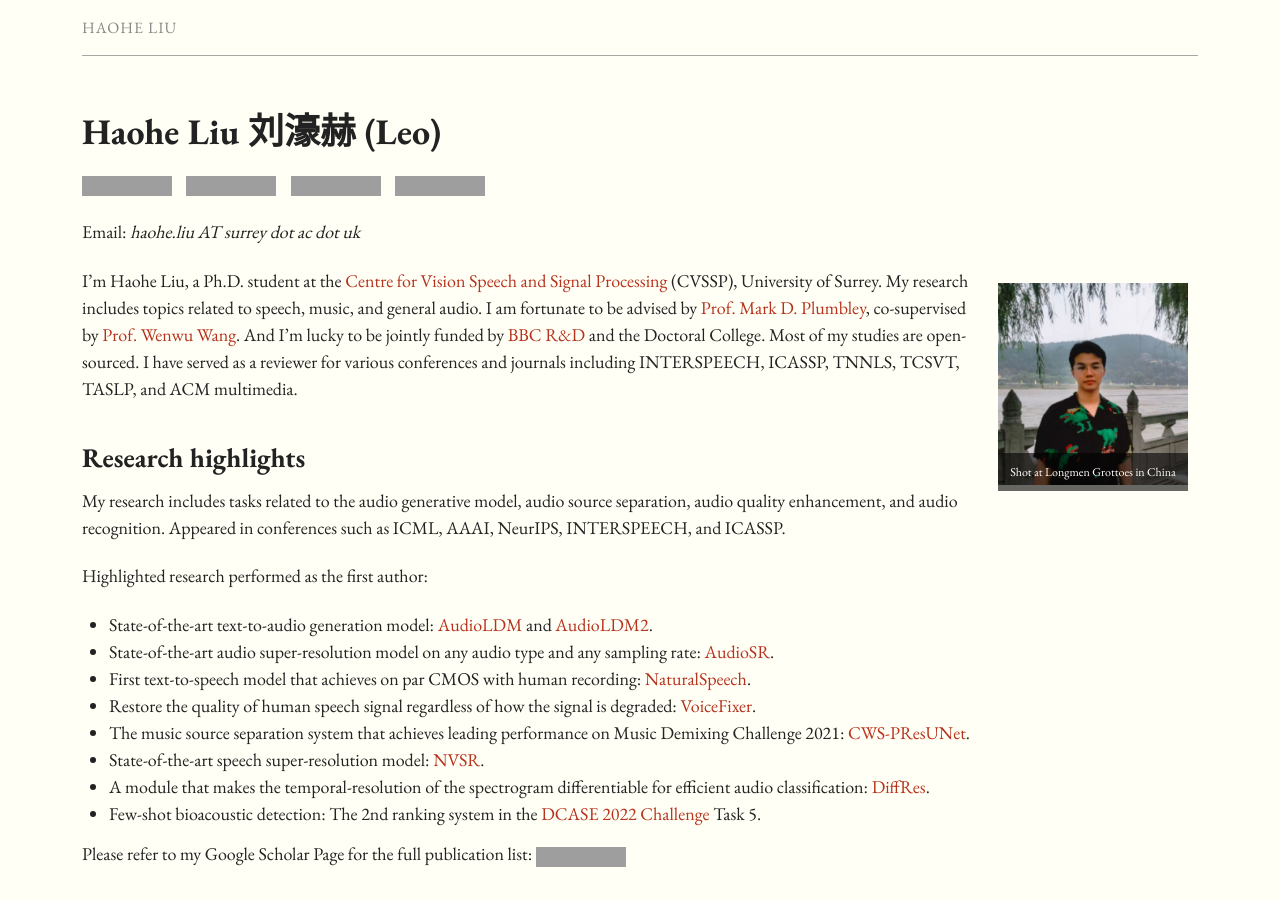
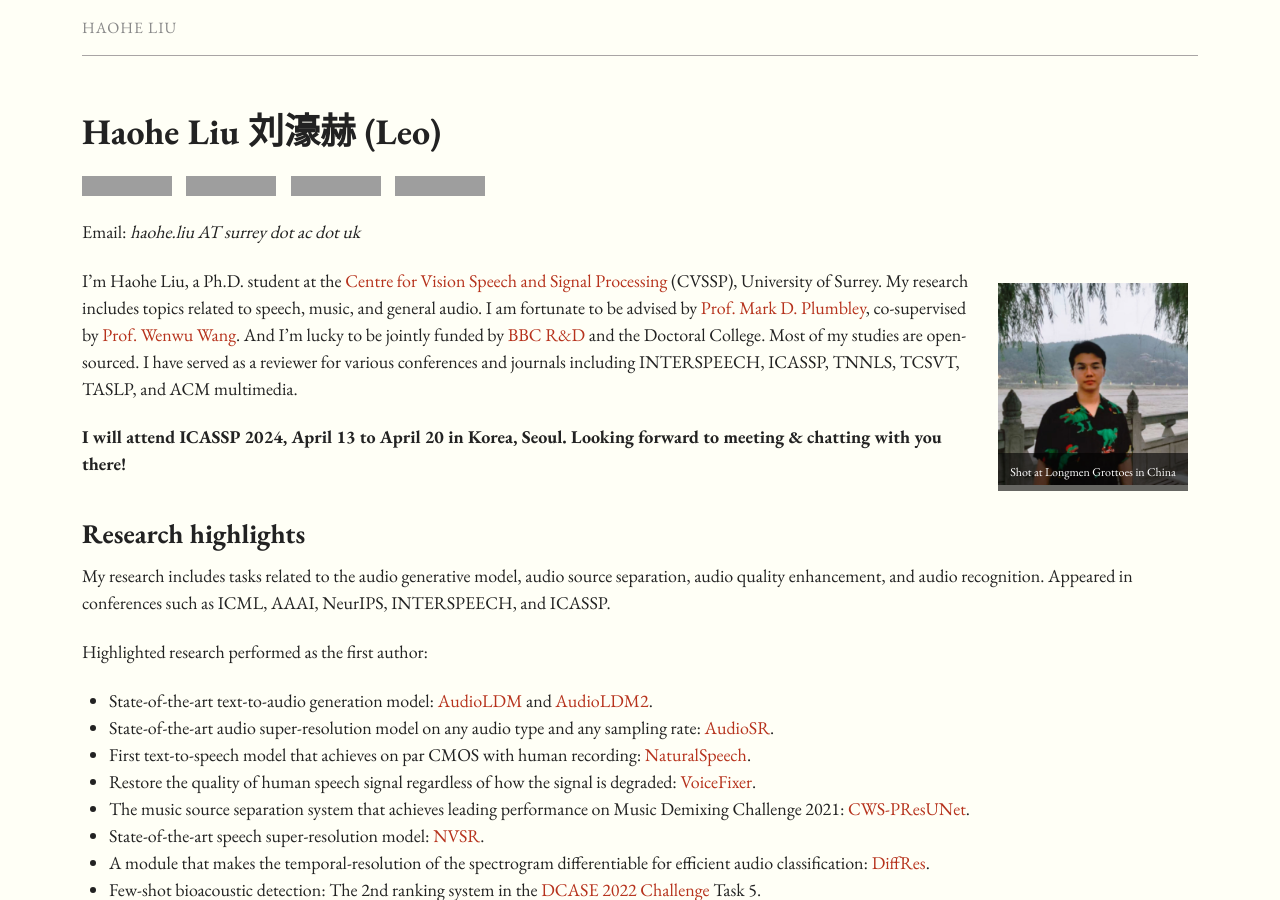
Before and after one commit to haoheliu/haoheliu.github.io, a Jekyll site: the page built from index.md, in a window 1280 px wide and 900 px high, cut to the strip 0-900 px from the top of the window. Built offline with Jekyll 4.4.1, drawn with Linux system fonts in a browser that asks for light colours; comment, search, counter and statistics services are not loaded; grey boxes are pictures that could not be loaded.

Commit message:
Update index.md

```diff
--- a/index.md
+++ b/index.md
@@ -665,10 +665,10 @@ Email: *haohe.liu AT surrey dot ac dot uk*
 
 I’m Haohe Liu, a Ph.D. student at the [Centre for Vision Speech and Signal Processing] (CVSSP), University of Surrey. My research includes topics related to speech, music, and general audio. I am fortunate to be advised by [Prof. Mark D. Plumbley], co-supervised by [Prof. Wenwu Wang]. And I’m lucky to be jointly funded by [BBC R&D] and the Doctoral College. Most of my studies are open-sourced. I have served as a reviewer for various conferences and journals including INTERSPEECH, ICASSP, TNNLS, TCSVT, TASLP, and ACM multimedia.
 
+<b>I will attend ICASSP 2024, April 13 to April 20 in Korea, Seoul. Looking forward to meeting & chatting with you there!</b>
+
 <!-- In the CVSSP, I’m working as part of the [AI for Sound] project with the goal of developing new methods for automatic labeling of sound environments and events in broadcast audio, assisting production staff to find and search through content, and helping the general public access archive content.  -->
 <!-- I’m also working closely with BBC R&D Audio Team on putting our audio recognition algorithms into production, such as generating machine tags in [BBC sound effect library]. -->
-
-<!-- <font color='#318CE7'><b>- I am looking for a job opportunity in 3DVision, free to contact me if you think we are a good match.</b></font> -->
 
 ## Research highlights
 My research includes tasks related to the audio generative model, audio source separation, audio quality enhancement, and audio recognition. Appeared in conferences such as ICML, AAAI, NeurIPS, INTERSPEECH, and ICASSP.
```
